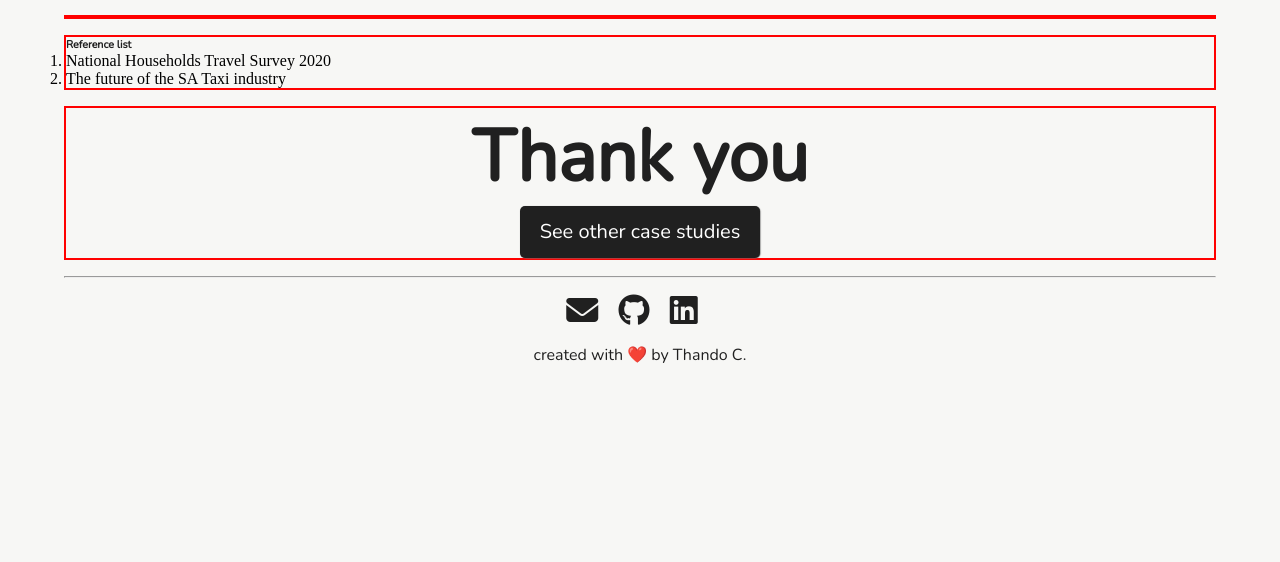
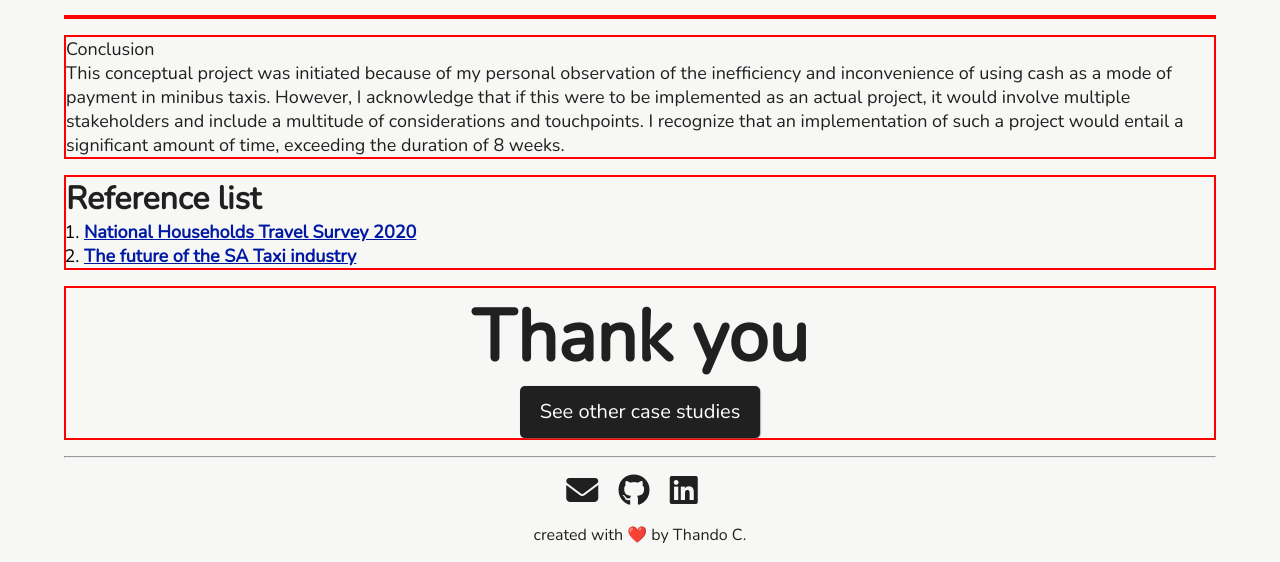
Before and after one commit to thvndoc/my-portfolio, a plain HTML site: page taxi.html in a window 1280 px wide. Shown: the part 1509-2071 px from the top of the page. Before the commit the page ends 1891 px from the top, so only its background shows below. Drawn offline with nearby package versions, Linux system fonts and the light colour scheme; files whose address does not match are found by name.

Commit message:
add conclusion

```diff
--- a/taxi.css
+++ b/taxi.css
@@ -208,9 +208,17 @@ figcaption {
     margin-top: 1em;
 }
 
-/*********************Styling for end section*********************/
-.container.reference ol h6 {
+/*********************Styling for reference list*********************/
+.container.reference h6 {
     font-size: 2rem;
+}
+
+.container.reference ol {
+    font-size: 1.125rem;
+    padding: 0 1em;
+}
+.container.reference li {
+    font-family: Nunito, sans-serif;
 }
 
 .container.reference a {
--- a/taxi.html
+++ b/taxi.html
@@ -160,11 +160,17 @@
 
     </div>
 
+    <div class="container conclusion">  <!--Conclusion-->
+        <p class="heading">Conclusion</p>
+        <p>This conceptual project was initiated because of my personal observation of the inefficiency and inconvenience of using cash as a mode of payment in minibus taxis. However, I acknowledge that if this were to be implemented as an actual project, it would involve multiple stakeholders and include a multitude of considerations and touchpoints. I recognize that an implementation of such a project would entail a significant amount of time, exceeding the duration of 8 weeks.</p>
+    </div>
+
     <div class="container reference"> <!--Reference list-->
         <h6>Reference list</h6>
         <ol>
-            <li>National Households Travel Survey 2020</li>
-            <li>The future of the SA Taxi industry</li>
+            <li><a href="https://www.statssa.gov.za/publications/P0320/P03202020.pdf" target="_blank">National Households Travel Survey 2020</a></li>
+
+            <li><a href="https://www.bridgetaxifinance.co.za/taxi-the-future/" target="_blank">The future of the SA Taxi industry</a></li>
         </ol>
     </div>
 
```
